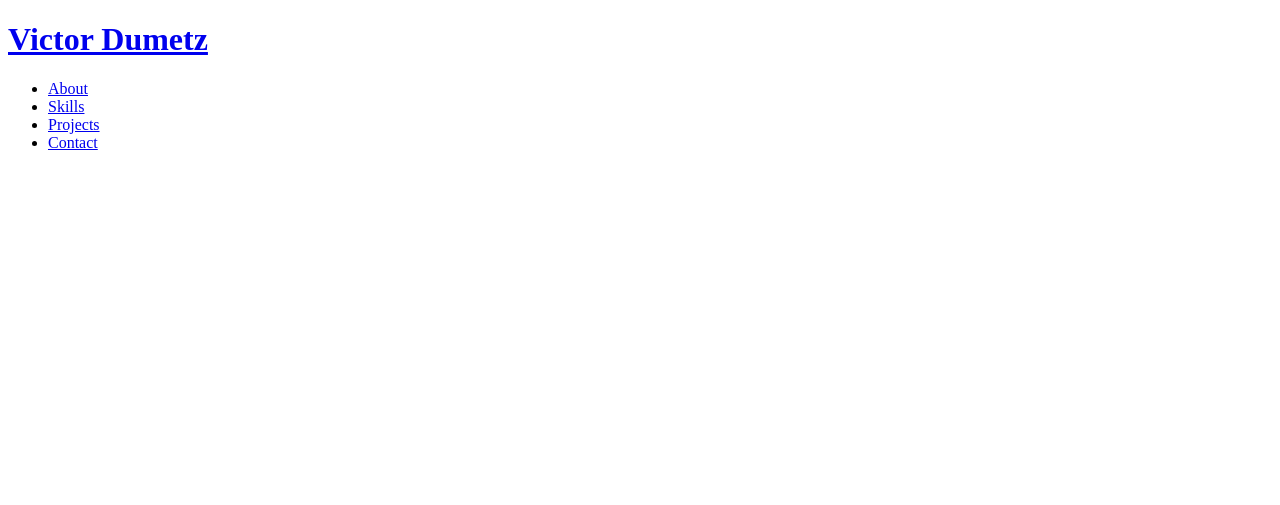
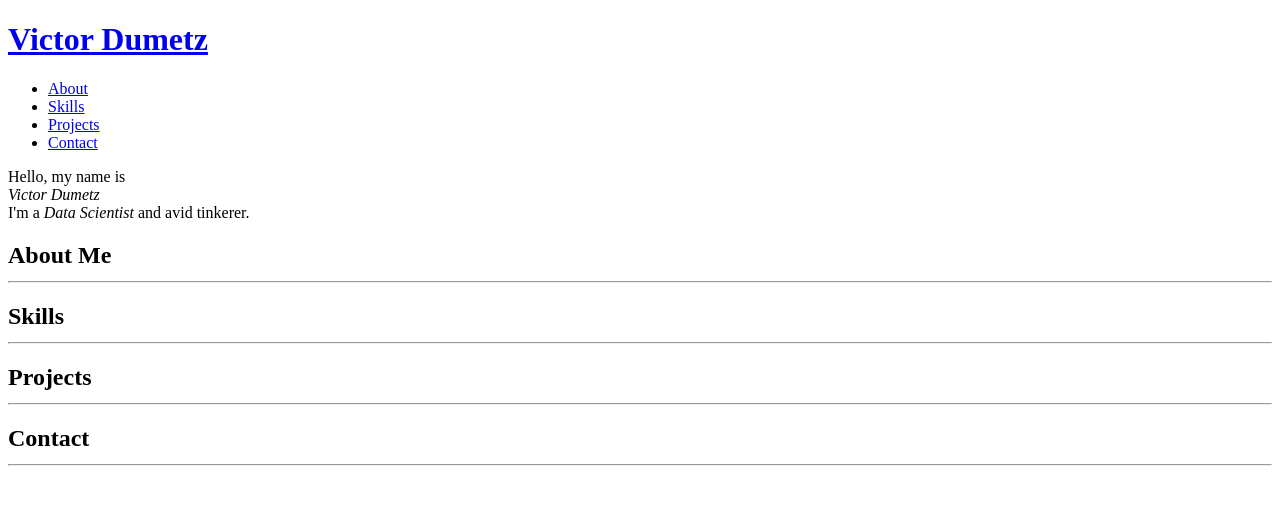
Before and after one commit to victordumetz/personal-website, a FastAPI app: page / in a window 1280 px wide. Shown: the top 505 px of the page. Run offline with FastAPI, Linux system fonts and the light colour scheme.

Commit message:
Add <main>
The main element contains all the sections for the website.

```diff
--- a/templates/index.html
+++ b/templates/index.html
@@ -17,5 +17,38 @@
         </ul>
       </nav>
     </header>
+    <main>
+      <section id="tagline">
+        <p>
+          Hello, my name is<br /><em id="tagline-name">Victor Dumetz</em
+          ><br />I'm a <em id="tagline-job">Data Scientist</em> and avid
+          tinkerer.
+        </p>
+      </section>
+      <section id="about">
+        <h2>
+          About Me
+          <hr />
+        </h2>
+      </section>
+      <section id="skills">
+        <h2>
+          Skills
+          <hr />
+        </h2>
+      </section>
+      <section id="projects">
+        <h2>
+          Projects
+          <hr />
+        </h2>
+      </section>
+      <section id="contact">
+        <h2>
+          Contact
+          <hr />
+        </h2>
+      </section>
+    </main>
   </body>
 </html>
```
